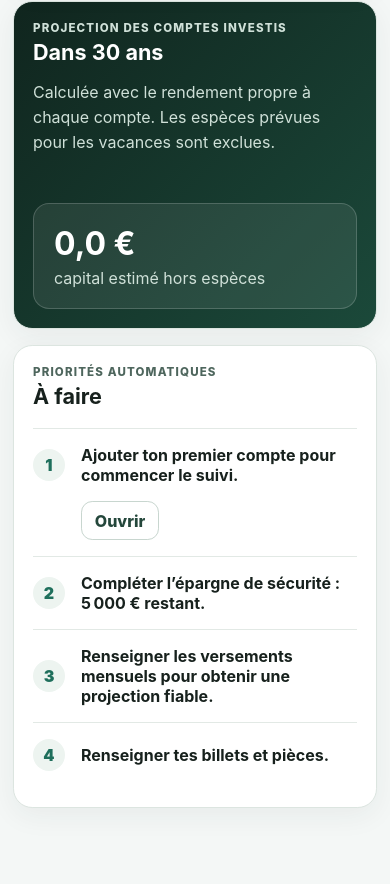
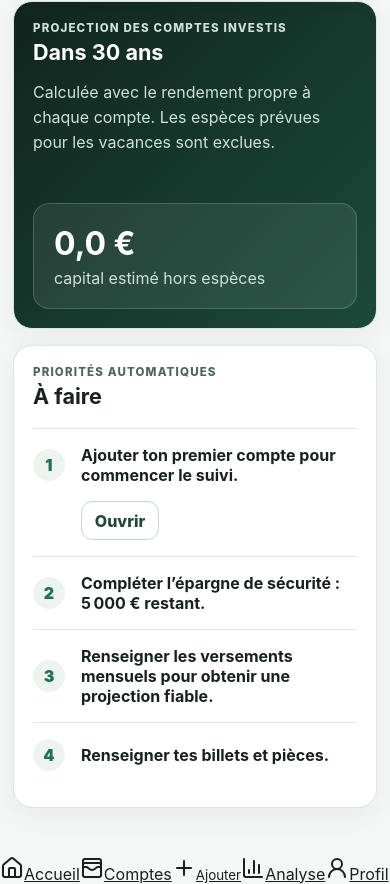
Before and after one commit to Owarino777/Patrimoine, a Next.js app: page /dashboard in a window 390 px wide. Shown: the part 2504-3388 px from the top of the page. Before the commit the page ends 3360 px from the top, so only its background shows below. Built offline with nearby package versions, Linux system fonts and the light colour scheme.

Commit message:
feat(mobile): attach navigation to dashboard

```diff
--- a/src/app/dashboard/page.tsx
+++ b/src/app/dashboard/page.tsx
@@ -1,11 +1,13 @@
 import { CashCopyAdjustment } from "../cash-copy-adjustment";
 import { FinancialDashboard } from "../financial-dashboard";
+import { MobileBottomNav } from "../mobile-bottom-nav";
 
 export default function DashboardPage() {
   return (
     <>
       <CashCopyAdjustment />
       <FinancialDashboard />
+      <MobileBottomNav current="home" />
     </>
   );
 }
```
